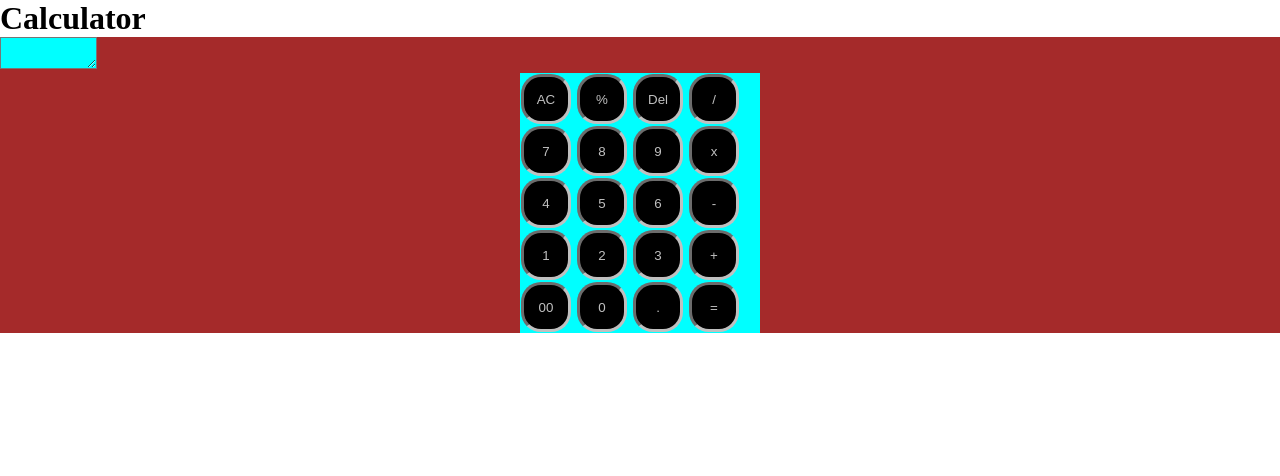
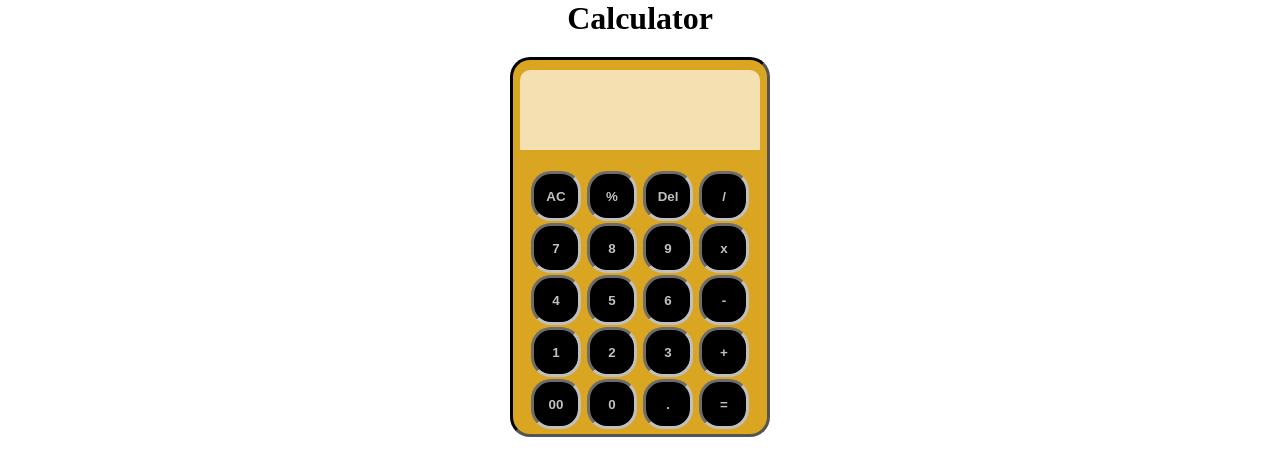
Before and after one commit to Ismaaeel-A/Calculator, a plain HTML site: page index.html in a window 1280 px wide. Drawn offline with Linux system fonts and the light colour scheme.

Commit message:
CSS-complete

```diff
--- a/CSS/style.css
+++ b/CSS/style.css
@@ -6,29 +6,61 @@
     box-sizing: border-box;
 }
 
+h1 {
+    text-align: center;
+
+}
+
 .Calculator {
-    background-color: brown;
+    background-color: #daa520;
+    background-size: contain;
+    background-repeat: ;
+    text-align: center;
+    width: 260px;
+    margin-inline: auto;
+    height: 380px;
+    border-radius: 20px;
+    border: 3px inset black;
+    margin-block: 20px;
 }
 
 button {
-    background-color: black;
+    background-color: #000000;
     color: silver;
 
     width: 50px;
     aspect-ratio: 1/1;
 
     border-radius: 20px;
-    border: 3px inset silver;
+    border: 3px inset #c0c0c0;
     margin: 1px;
+
+    font-weight: bolder;
+
+    transition: background 0.3s, color 0.3s;
+
+    &:hover {
+        background: wheat;
+        color: black;
+    }
+
+    &:active {
+        opacity: 0.7;
+    }
 }
 
 .button_box {
     width: 240px;
-    background-color: aqua;
     margin-inline: auto;
+    margin-block: 10px;
 }
 
 #display {
-    background-color: aqua;
-
+    background-color: #f4e0b0;
+    width: 240px;
+    height: 80px;
+    border: none;
+    margin-block: 10px;
+    border-radius: 10px 10px 0 0;
+    font-size: 25px;
 }
--- a/index.html
+++ b/index.html
@@ -12,9 +12,10 @@
     <h1>Calculator</h1>
 
     <div class="Calculator">
-        <textarea id="display" cols="10" rows="2"></textarea>
+        <input id="display" type="text">
 
         <div class="button_box">
+
             <button>AC</button>
             <button>%</button>
             <button>Del</button>
```
